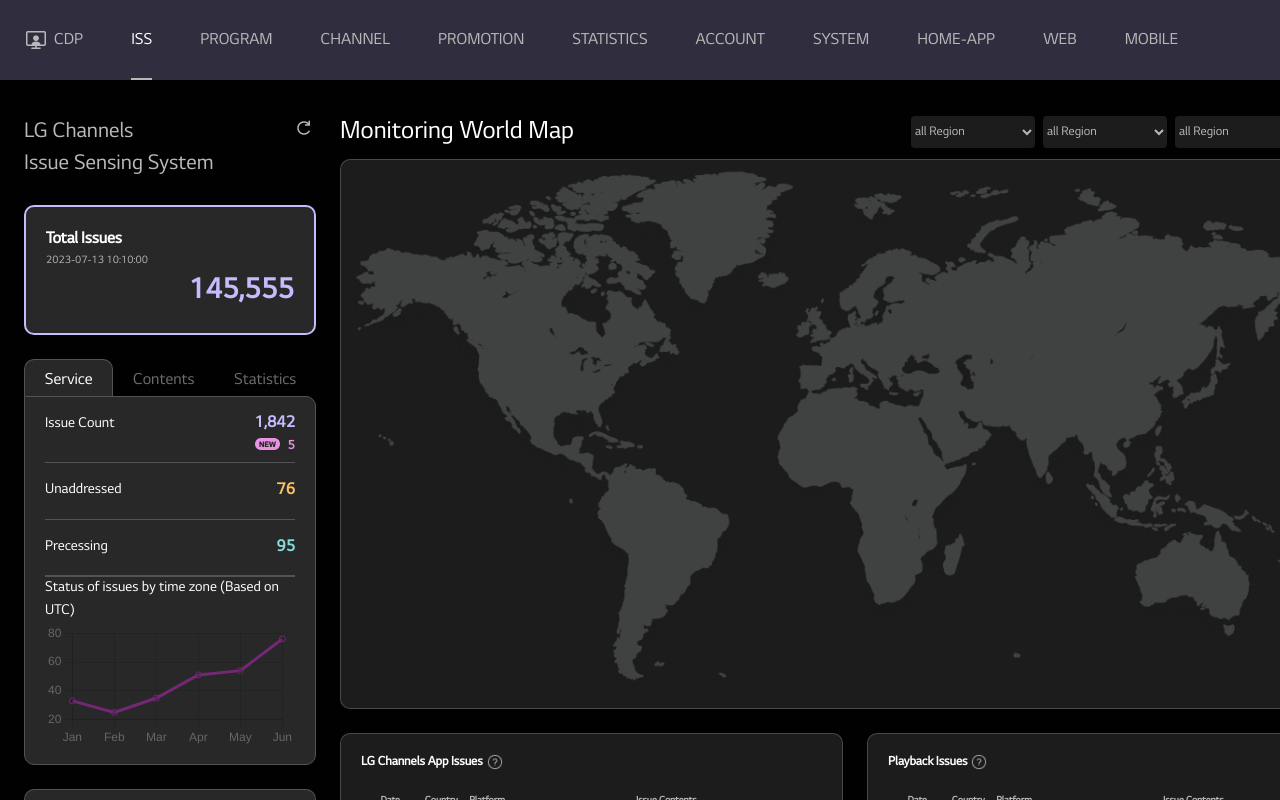
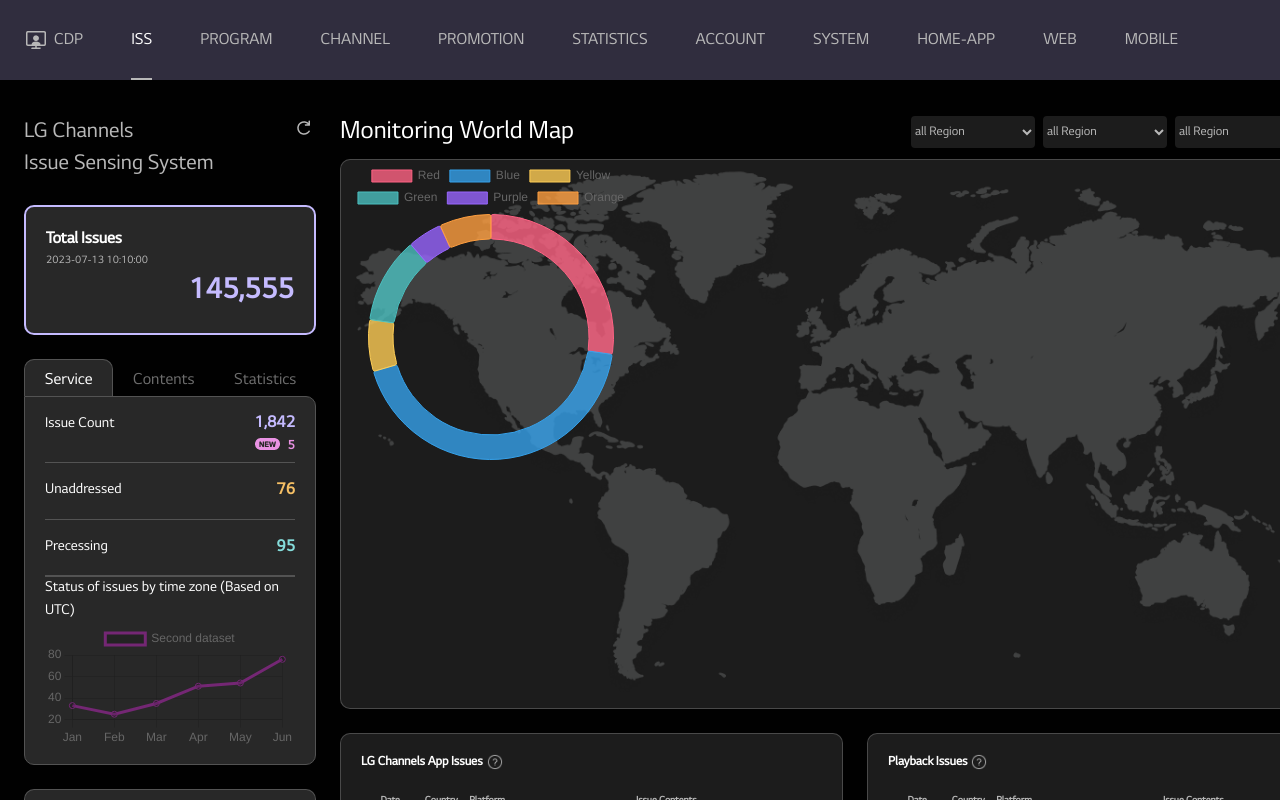
Before and after one commit to jeongboram/lg-iss, a React (Create React App) app: page / in a window 1280 px wide. Shown: the top 800 px of the page. Built offline with nearby package versions, Linux system fonts and the light colour scheme.

Commit message:
fix : 지도차트 추가

```diff
--- a/src/pages/dashboard.js
+++ b/src/pages/dashboard.js
@@ -1,5 +1,38 @@
 import React from 'react';
 import SideBar from '../components/layout/SideBar';
+import { Chart as ChartJS, ArcElement, Tooltip, Legend } from 'chart.js';
+import { Doughnut } from 'react-chartjs-2';
+
+ChartJS.register(ArcElement, Tooltip, Legend);
+
+export const data = {
+	labels: ['Red', 'Blue', 'Yellow', 'Green', 'Purple', 'Orange'],
+	datasets: [
+ {
+		label: '# of Votes',
+		data: [12, 19, 3, 5, 2, 3],
+		backgroundColor: [
+			'rgba(255, 99, 132, 0.8)',
+			'rgba(54, 162, 235, 0.8)',
+			'rgba(255, 206, 86, 0.8)',
+			'rgba(75, 192, 192, 0.8)',
+			'rgba(153, 102, 255, 0.8)',
+			'rgba(255, 159, 64, 0.8)',
+		],
+		borderColor: [
+			'rgba(255, 99, 132, 1)',
+			'rgba(54, 162, 235, 1)',
+			'rgba(255, 206, 86, 1)',
+			'rgba(75, 192, 192, 1)',
+			'rgba(153, 102, 255, 1)',
+			'rgba(255, 159, 64, 1)',
+					],
+		borderWidth: 1,
+		borderRadius: 2,
+		cutout: '80%'
+ },
+	],
+  };
 
 const Dashboard = () => {
 	return (
@@ -40,7 +73,11 @@
 											<button className="btn-search">Search</button>
 										</div>
 									</div>
-									<div className="ui-chart-container"></div>
+									<div className="ui-chart-container">
+										<div style={{width: '300px', height: '300px'}}>
+											<Doughnut data={data} />
+										</div>
+									</div>
 								</div>
 								<div className="grid-column-2">
 									<div className="grid-left">
```
